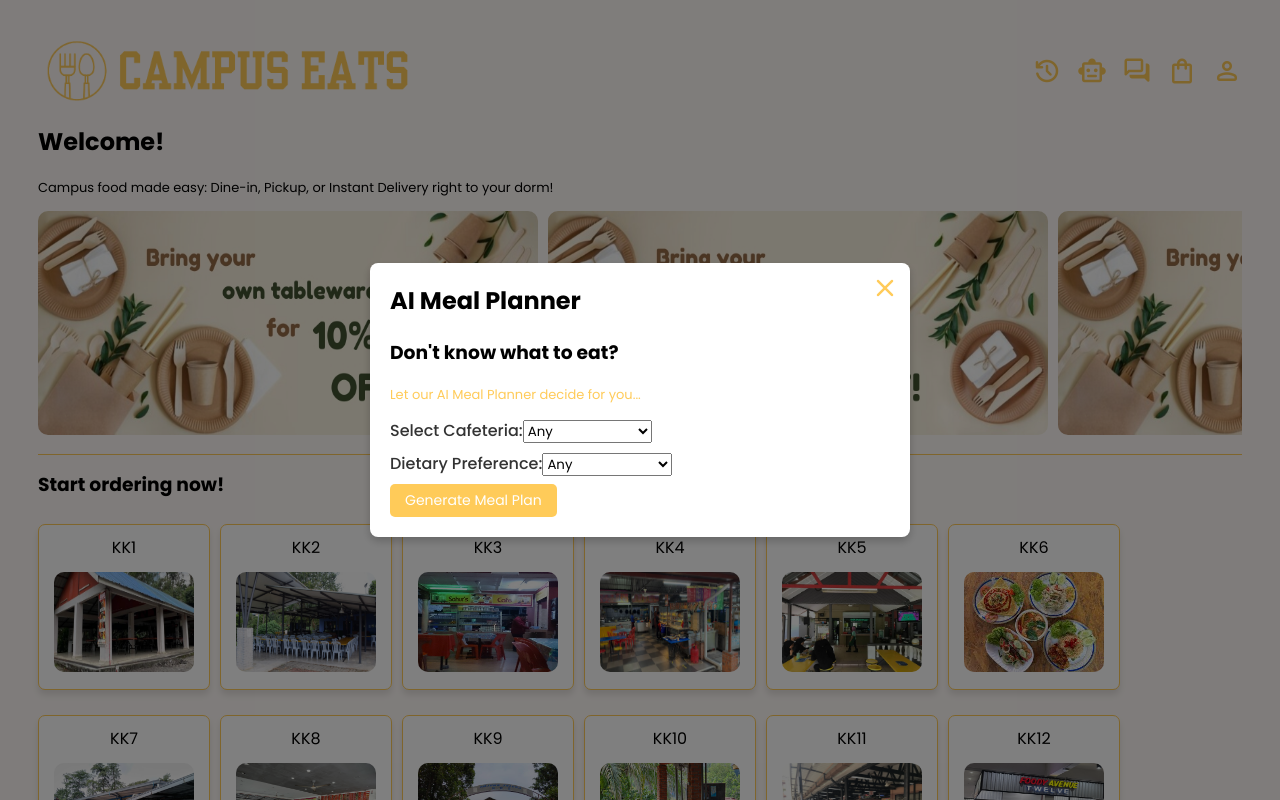
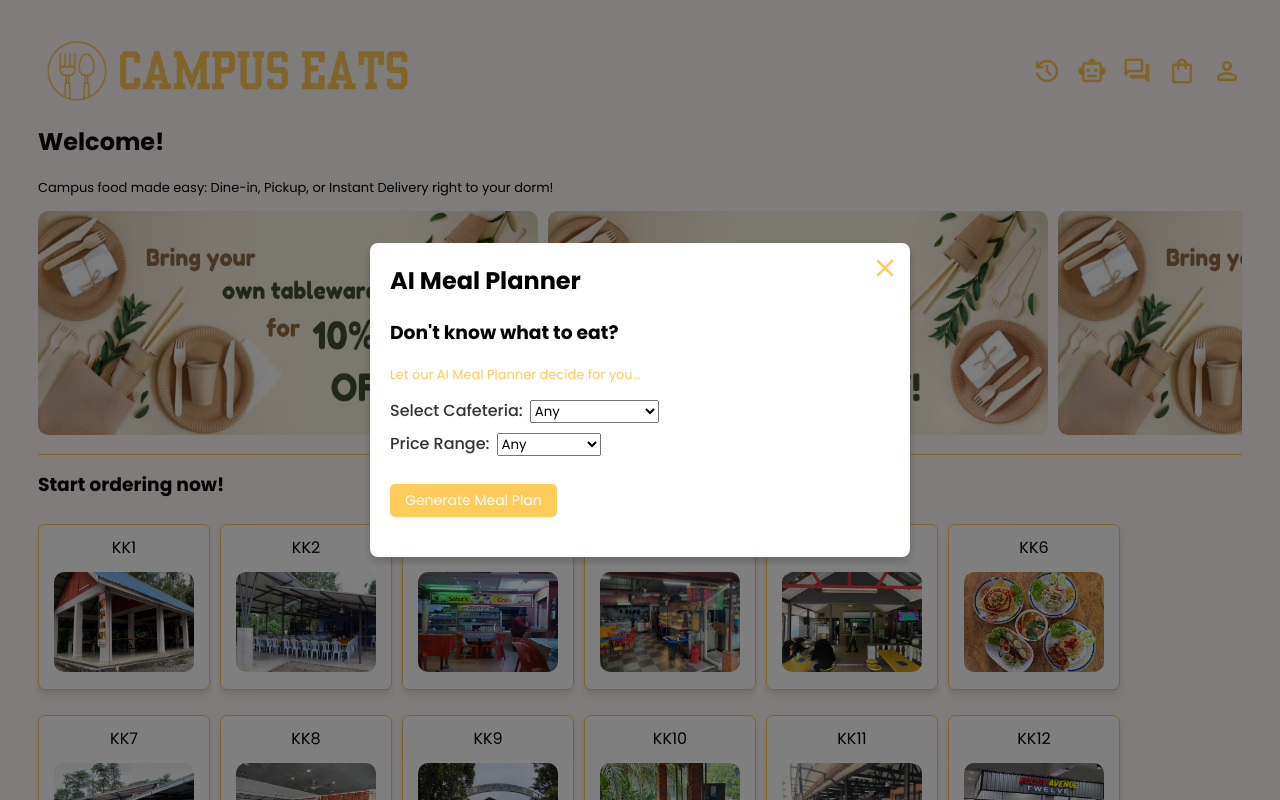
Before and after one commit to ThengPY/Campus-Eats, a React (Create React App) app: page / in a window 1280 px wide. Both pictures are taken after a click on the element "smart_toy". Shown: the top 800 px of the page. Built offline with nearby package versions, Linux system fonts and the light colour scheme.

Commit message:
Generate meals based on kk n price range

```diff
--- a/src/App.js
+++ b/src/App.js
@@ -121,7 +121,7 @@ const App = () => {
           { id: 35, name: 'Nasi Lemak', price: 5 },
           { id: 36, name: 'Nasi Goreng Ayam', price: 5 },
           { id: 37, name: 'Nasi Dagang', price: 5.50 },
-          { id: 38, name: 'Ikan Bakar', price: 9 },
+          { id: 38, name: 'Ikan Bakar', price: 6 },
           { id: 39, name: 'Nasi Kandar', price: 5.50 },
           { id: 40, name: 'Char Kuey Teow', price: 4.50 },
           { id: 41, name: 'Hokkien Mee', price: 5 },
--- a/src/components/AiMealPlanner.js
+++ b/src/components/AiMealPlanner.js
@@ -1,76 +1,123 @@
 import React, { useState } from "react";
 
-const AiMealPlanner = ({ isOpen, onClose, cafeterias,foodItems }) => {
+const AiMealPlanner = ({ isOpen, onClose, cafeterias, foodItems }) => {
   if (!isOpen) return null;
 
-  const [preference, setPreference] = useState("");
   const [cafeteria, setCafeteria] = useState("");
+  const [priceRange, setPriceRange] = useState("");
   const [mealPlan, setMealPlan] = useState(null);
 
-  const generateMealPlan = () => {
-    const plan = {};
-    Object.keys(foodItems).forEach((cafeteriaId) => {
-      if (cafeteria === "" || cafeteria === cafeteriaId) {
-        const filteredMeals = foodItems[cafeteriaId].food.filter(
-          (food) => food.type === preference || preference === ""
-        );
-        const selectedMeal = filteredMeals[0] || { name: "No available meal" };
-        plan[cafeteriaId] = selectedMeal;
-      }
-    });
-    setMealPlan(plan);
+  const parsePriceRange = (priceRange) => {
+    if (priceRange === "") return [0, Infinity];
+    const [minPrice, maxPrice] = priceRange.split("-").map(parseFloat);
+    return [minPrice, maxPrice];
   };
 
+  const generateMealPlan = () => {
+    console.log("Button clicked, generating meal plan...");
+    const plan = {};
+    const cafeteriaId = cafeteria === "" ? null : parseInt(cafeteria, 10); // Ensure cafeteriaId is an integer or null
+
+    console.log("Selected cafeteria ID:", cafeteriaId);
+
+    const [minPrice, maxPrice] = parsePriceRange(priceRange);
+    console.log("Price range:", minPrice, maxPrice);
+
+    if (cafeteriaId === null) {
+      // If no specific cafeteria is selected, generate a meal plan for all cafeterias
+      cafeterias.forEach((cafeteria) => {
+        const cafeteriaId = cafeteria.id;
+        console.log("Processing cafeteria ID:", cafeteriaId);
+        const filteredFood = foodItems[cafeteriaId].food.filter(
+          (food) => food.price >= minPrice && food.price <= maxPrice
+        );
+        const filteredDrinks = foodItems[cafeteriaId].drinks.filter(
+          (drink) => drink.price >= minPrice && drink.price <= maxPrice
+        );
+
+        const selectedFood = filteredFood.length > 0 ? filteredFood[Math.floor(Math.random() * filteredFood.length)] : { name: "No available food" };
+        const selectedDrink = filteredDrinks.length > 0 ? filteredDrinks[Math.floor(Math.random() * filteredDrinks.length)] : { name: "No available drink" };
+        plan[cafeteriaId] = { name: cafeteria.name, food: selectedFood, drink: selectedDrink };
+      });
+    } else {
+      // If a specific cafeteria is selected, generate a meal plan for that cafeteria
+      if (!foodItems[cafeteriaId]) {
+        console.error(`Cafeteria ID ${cafeteriaId} does not exist in foodItems`);
+        return;
+      }
+      console.log("Processing selected cafeteria ID:", cafeteriaId);
+      const filteredFood = foodItems[cafeteriaId].food.filter(
+        (food) => food.price >= minPrice && food.price <= maxPrice
+      );
+      const filteredDrinks = foodItems[cafeteriaId].drinks.filter(
+        (drink) => drink.price >= minPrice && drink.price <= maxPrice
+      );
+
+      const selectedFood = filteredFood.length > 0 ? filteredFood[Math.floor(Math.random() * filteredFood.length)] : { name: "No available food" };
+      const selectedDrink = filteredDrinks.length > 0 ? filteredDrinks[Math.floor(Math.random() * filteredDrinks.length)] : { name: "No available drink" };
+      plan[cafeteriaId] = { name: cafeterias.find(c => c.id === cafeteriaId).name, food: selectedFood, drink: selectedDrink };
+    }
+
+    console.log("Generated meal plan:", plan);
+
+    setMealPlan(plan); // This should trigger a re-render
+  };
 
   return (
     <div className="modal-overlay" onClick={onClose}>
-      <div className="modal-content">
-      <div className = "close-btn">
-          <span class="material-symbols-rounded" onClick={onClose}>close</span>
+      <div className="modal-content" onClick={(e) => e.stopPropagation()}>
+        <div className="close-btn">
+          <span className="material-symbols-rounded" onClick={onClose}>
+            close
+          </span>
         </div>
         <h2>AI Meal Planner</h2>
-        <h3>Don't know what to eat? </h3>
-        <p>Let our AI Meal Planner decide for you... </p>
+        <h3>Don't know what to eat?</h3>
+        <p>Let our AI Meal Planner decide for you...</p>
         <label>
           Select Cafeteria:
-          <select
+          <select style={{marginLeft: "7px", cursor: "pointer"}}
             value={cafeteria}
             onChange={(e) => setCafeteria(e.target.value)}
           >
             <option value="">Any</option>
-            {Object.keys(cafeterias).map((cafeteriaId) => (
-              <option key={cafeteriaId} value={cafeteriaId}>
-                {cafeterias[cafeteriaId].name}
+            {cafeterias.map((cafeteria) => (
+              <option key={cafeteria.id} value={cafeteria.id}>
+                {cafeteria.name}
               </option>
             ))}
           </select>
         </label>
 
         <label>
-          Dietary Preference:
-          <select
-            value={preference}
-            onChange={(e) => setPreference(e.target.value)}
+          Price Range:
+          <select style={{marginLeft: "7px", cursor: "pointer"}}
+            value={priceRange}
+            onChange={(e) => setPriceRange(e.target.value)}
           >
             <option value="">Any</option>
-            <option value="Vegetarian">Vegetarian</option>
-            <option value="Non-Vegetarian">Non-Vegetarian</option>
+            <option value="0-3">RM 0 - RM 3</option>
+            <option value="3-5">RM 3 - RM 5</option>
+            <option value="5-8">RM 5 - RM 8</option>
+            <option value="8-10">RM 8 - RM 10</option>
           </select>
         </label>
-        <button onClick={generateMealPlan}>Generate Meal Plan</button>
-      </div>
 
-      {mealPlan && (
-        <div className="meal-plan">
-          <h2>Your Meal Plan</h2>
-          {Object.keys(mealPlan).map((cafeteriaId) => (
+        <button style={{ marginBottom: "20px", marginTop: "20px" }} onClick={generateMealPlan}>Generate Meal Plan</button>
+
+        {mealPlan && (
+          <div className="meal-plan">
+            <h2 style={{ paddingTop: "15px", borderTop: "1px solid #e0e0e0" }}>Recommended Meals</h2>
+            {Object.keys(mealPlan).map((cafeteriaId) => (
               <div key={cafeteriaId}>
-                <h4>Cafeteria {cafeteriaId}</h4>
-                <p>{mealPlan[cafeteriaId].name}</p>
+                <h4>{mealPlan[cafeteriaId].name}</h4>
+                <h5>Food: {mealPlan[cafeteriaId].food.name}</h5>
+                <h5>Drink: {mealPlan[cafeteriaId].drink.name}</h5>
               </div>
             ))}
-        </div>
-      )}
+          </div>
+        )}
+      </div>
     </div>
   );
 };
```
